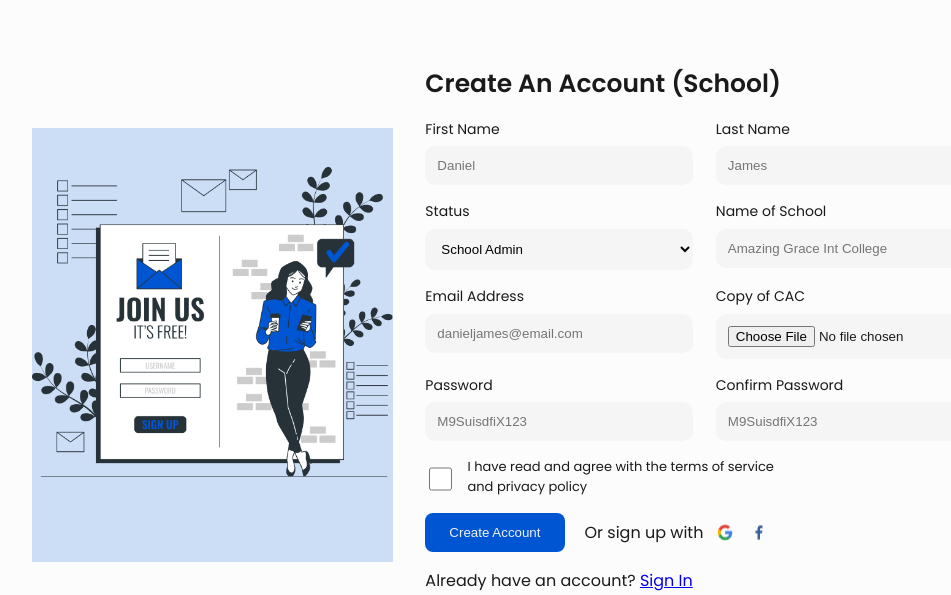
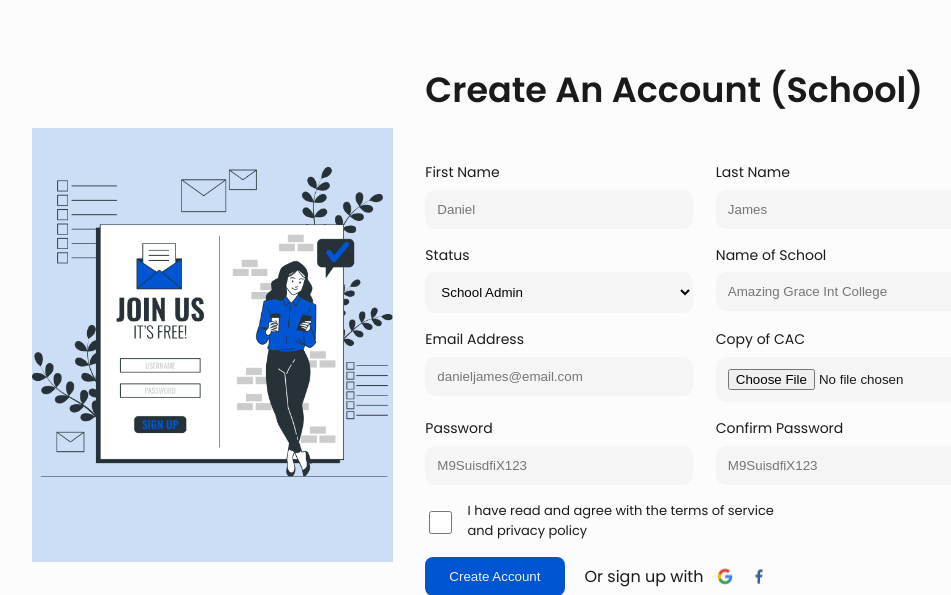
Before and after one commit to zuri-training/Team_37_my_debtors, a Django app: page /register/ in a window 1280 px wide. Shown: the top 595 px of the page, without its empty margins (146-1097 px from the left). Run offline with Django 4.2, Linux system fonts and the light colour scheme; some libraries are stand-ins or nearby versions.

Commit message:
Update signup.css

```diff
--- a/CoDebt/static/styles/signup.css
+++ b/CoDebt/static/styles/signup.css
@@ -37,9 +37,9 @@ main{
 .form-container h1{
     font-style: normal;
     font-weight: 600;
-    font-size: 25px;
+    font-size: 35px;
     line-height: 38px;
-    margin-bottom: 0.5em;
+    margin-bottom: 1.5em;
 }
 
 .form-group{
```
